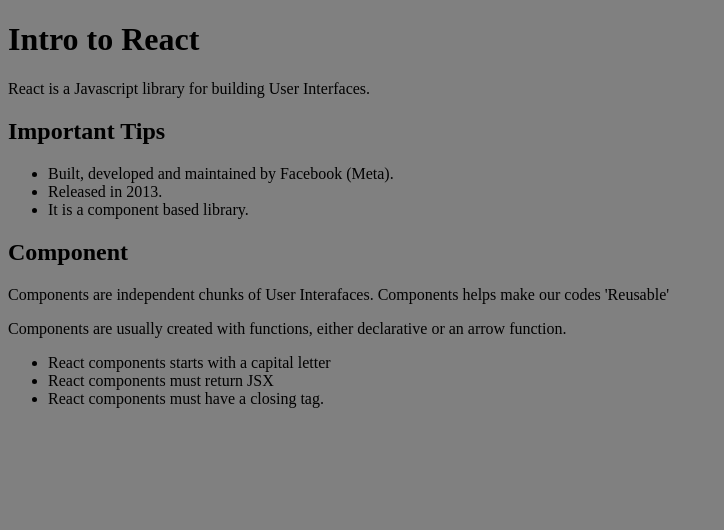
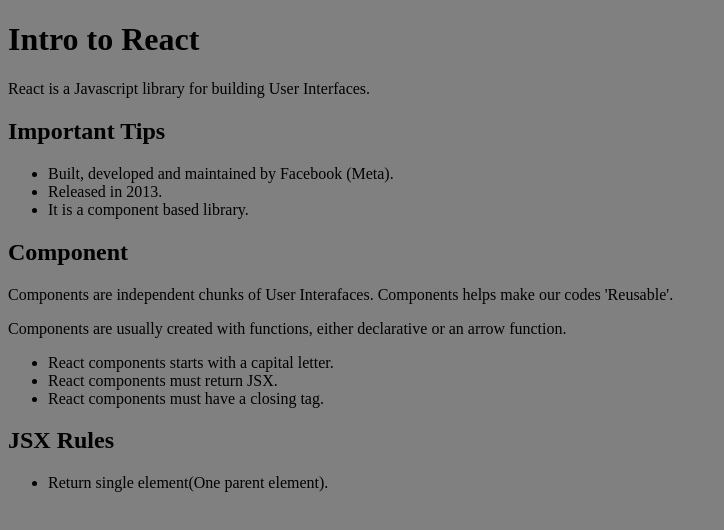
Before and after one commit to Udeme98/React-Lesson, a React (Vite) app: page / in a window 1280 px wide. Shown: the top 530 px of the page, without its empty margins (0-724 px from the left). Built offline with nearby package versions, Linux system fonts and the light colour scheme.

Commit message:
updated FirstComp.jsx

```diff
--- a/src/Lessons/FirstComp.jsx
+++ b/src/Lessons/FirstComp.jsx
@@ -14,16 +14,21 @@
       <h2>Component</h2>
       <p>
         Components are independent chunks of User Interafaces. Components helps
-        make our codes 'Reusable'
+        make our codes 'Reusable'.
       </p>
       <p>
         Components are usually created with functions, either declarative or an
         arrow function.
       </p>
       <ul>
-        <li>React components starts with a capital letter</li>
-        <li>React components must return JSX</li>
+        <li>React components starts with a capital letter.</li>
+        <li>React components must return JSX.</li>
         <li>React components must have a closing tag.</li>
+      </ul>
+
+      <h2>JSX Rules</h2>
+      <ul>
+        <li>Return single element(One parent element).</li>
       </ul>
     </>
   );
```
